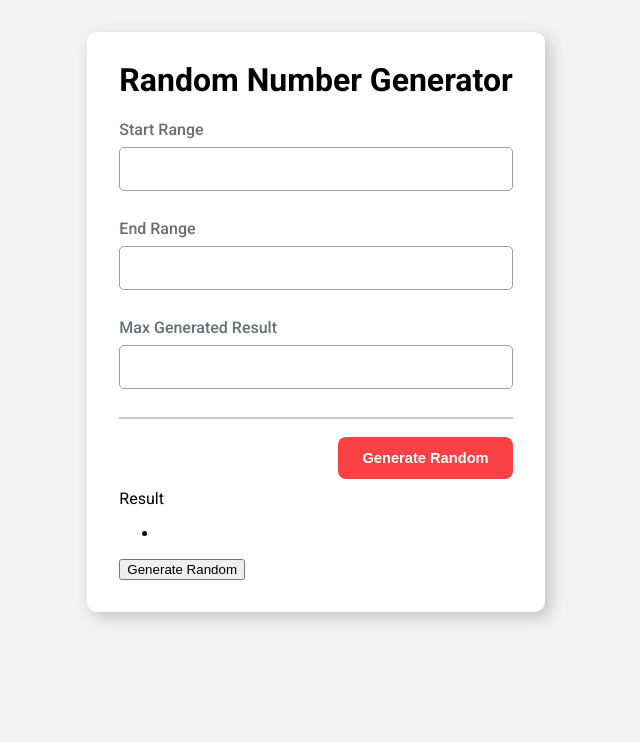
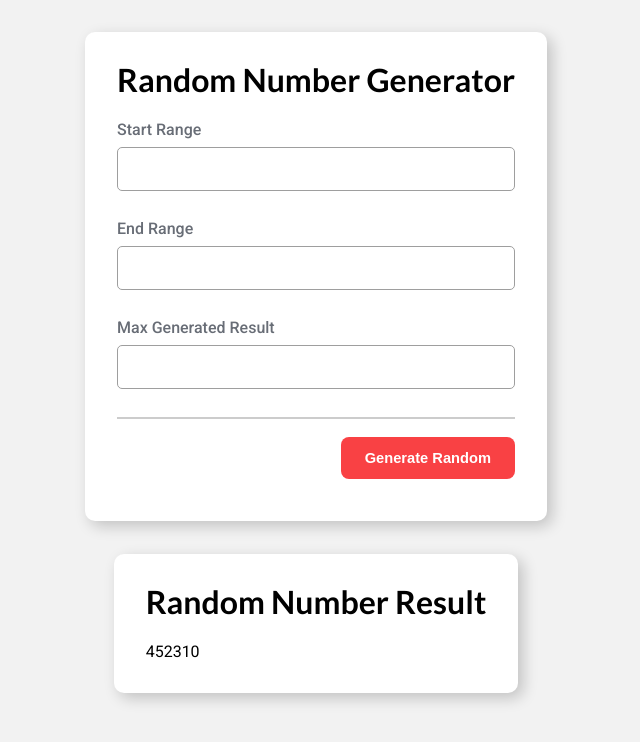
Before and after one commit to javascript-indonesias/random-numbergenerator, a website built with Vite: page index.html in a window 1280 px wide. Shown: the whole page, without its empty margins (324-964 px from the left). Built offline with nearby package versions, Linux system fonts and the light colour scheme.

Commit message:
Styling css

```diff
--- a/index.html
+++ b/index.html
@@ -4,7 +4,12 @@
         <meta charset="UTF-8" />
         <link rel="icon" type="image/svg+xml" href="/favicon.ico" />
         <meta name="viewport" content="width=device-width, initial-scale=1.0" />
-        <link rel="preconnect" href="https://fonts.gstatic.com" />
+        <link rel="preconnect" href="https://fonts.googleapis.com" />
+        <link rel="preconnect" href="https://fonts.gstatic.com" crossorigin />
+        <link
+            href="https://fonts.googleapis.com/css2?family=Lato:ital,wght@0,400;0,700;1,400&display=swap"
+            rel="stylesheet"
+        />
         <link
             href="https://fonts.googleapis.com/css2?family=Roboto:ital,wght@0,300;0,400;0,500;0,700;1,400;1,700&display=swap"
             rel="stylesheet"
@@ -55,16 +60,18 @@
                     <div class="button-container">
                         <button class="action-button">Generate Random</button>
                     </div>
+                </div>
+            </div>
 
-                    <span>Result</span>
+            <div class="card-result">
+                <div class="result-card content-card">
+                    <h1>Random Number Result</h1>
                     <div class="result-list">
                         <ul>
-                            <li></li>
+                            <li>45</li>
+                            <li>23</li>
+                            <li>10</li>
                         </ul>
-                    </div>
-
-                    <div>
-                        <button>Generate Random</button>
                     </div>
                 </div>
             </div>
--- a/styles/style.css
+++ b/styles/style.css
@@ -13,6 +13,7 @@ body {
     display: flex;
     align-items: center;
     justify-content: center;
+    flex-direction: column;
 }
 
 .card-detail {
@@ -33,6 +34,7 @@ body {
     line-height: 1em;
     margin: 0 0 24px;
     text-align: center;
+    font-family: 'Lato', sans-serif;
 }
 
 .form-range {
@@ -88,3 +90,34 @@ body {
 hr {
     border: 1px solid #ccc;
 }
+
+.card-result {
+    display: flex;
+    flex-flow: column;
+    margin: 1px 15px 2em 15px;
+    max-width: 600px;
+    border-radius: 10px;
+    background: #fff;
+    box-shadow: 5px 5px 15px rgba(0, 0, 0, 0.2);
+}
+
+.card-result .content-card {
+    margin: 2em;
+}
+
+.card-result h1 {
+    line-height: 1em;
+    margin: 0 0 24px;
+    text-align: center;
+    font-family: 'Lato', sans-serif;
+}
+
+.result-list ul {
+    margin: 0;
+    padding: 0;
+    display: flex;
+}
+
+.result-list ul li {
+    list-style: none;
+}
```
